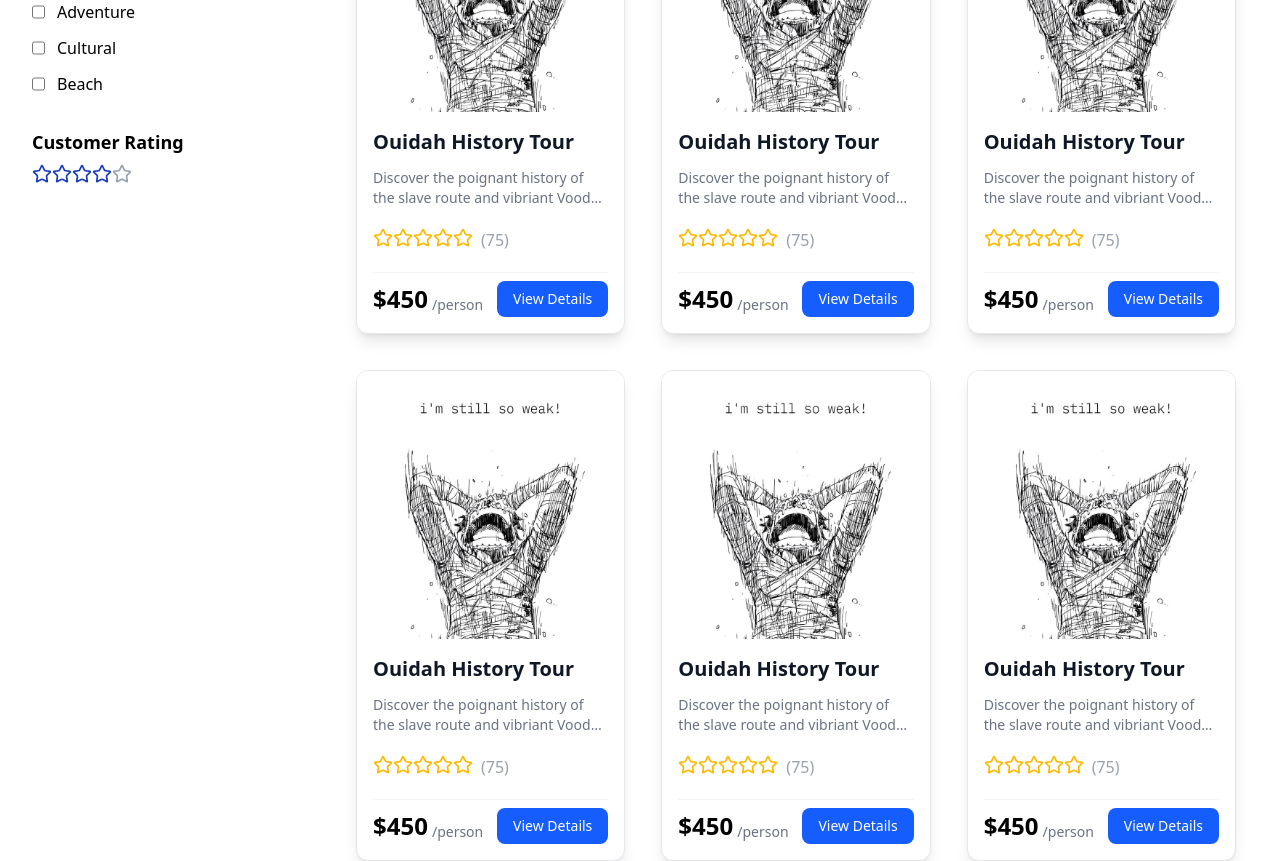
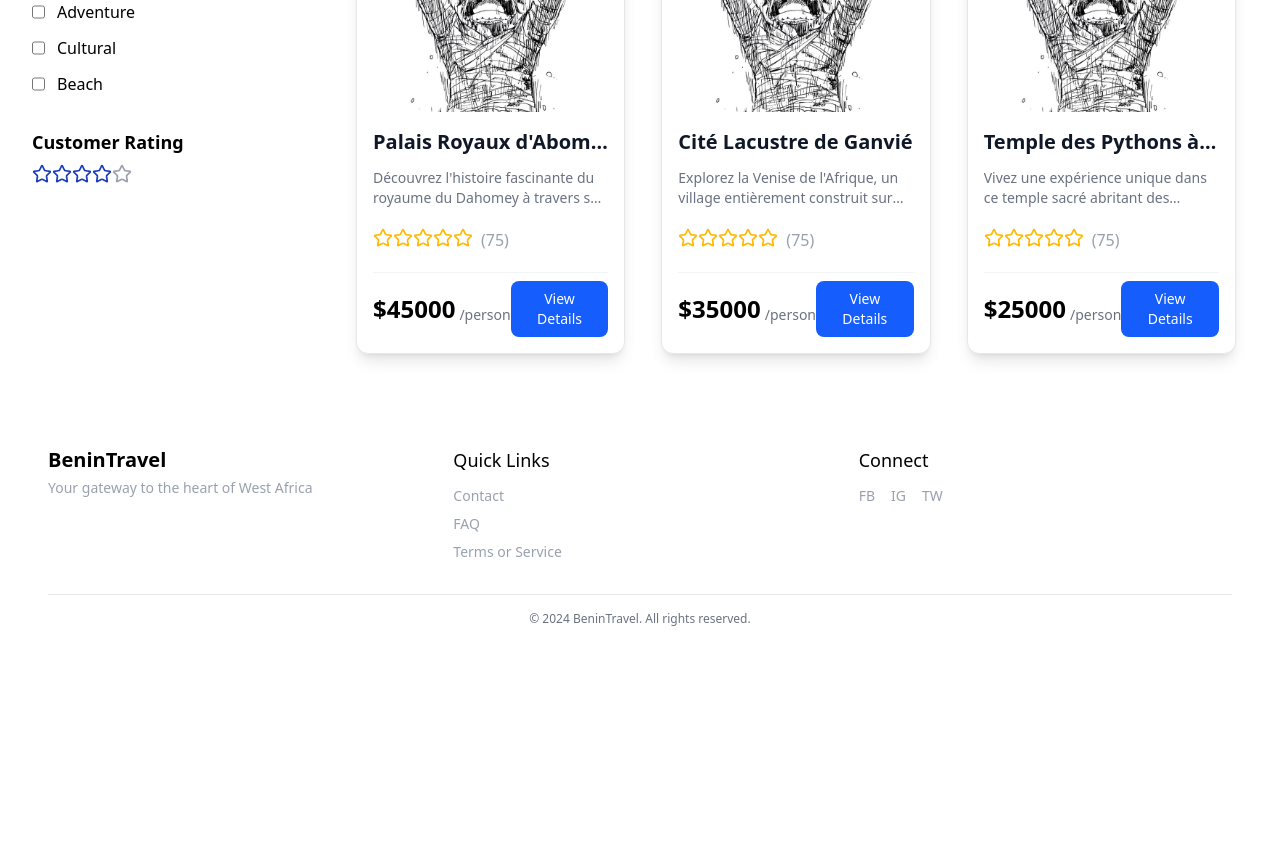
Before and after one commit to Eunock-web/BeninTravel, a React (Vite) app: page / in a window 1280 px wide. Shown: the part 760-1621 px from the top of the page. After the commit the page ends 1435 px from the top, so only its background shows below. Built offline with nearby package versions, Linux system fonts and the light colour scheme.

Commit message:
Finalisation complete du front de la page Home

```diff
--- a/src/components/pages/Home/Main.tsx
+++ b/src/components/pages/Home/Main.tsx
@@ -1,5 +1,32 @@
 import Card from "../../Utils/Card";
 import { Star } from "lucide-react";
+
+const voyagesCulturels = [
+  {
+    voyageTitre: "Palais Royaux d'Abomey",
+    voyageDescription: "Découvrez l'histoire fascinante du royaume du Dahomey à travers ses palais historiques classés au patrimoine mondial de l'UNESCO.",
+    voyagePrix: 45000,
+    voyageImage: "src/images/One Piece - manga wallpaper.jfif",
+    rang: <Star size={ 20 } className=" text-blue-800 " />,
+    nombreRang: 127
+  },
+  {
+    voyageTitre: "Cité Lacustre de Ganvié",
+    voyageDescription: "Explorez la Venise de l'Afrique, un village entièrement construit sur pilotis au milieu du lac Nokoué.",
+    voyagePrix: 35000,
+    voyageImage: "src/images/One Piece - manga wallpaper.jfif",
+    rang: <Star size={ 20 } className=" text-blue-800 " />,
+    nombreRang: 203
+  },
+  {
+    voyageTitre: "Temple des Pythons à Ouidah",
+    voyageDescription: "Vivez une expérience unique dans ce temple sacré abritant des dizaines de pythons royaux vénérés.",
+    voyagePrix: 25000,
+    voyageImage: "src/images/One Piece - manga wallpaper.jfif",
+    rang: <Star size={ 20 } className=" text-blue-800 " />,
+    nombreRang: 156
+  }
+];
 
 function Main() {
     return (
@@ -51,12 +78,12 @@ function Main() {
             <section className="lg:col-span-3">
                 <div className="grid grid-cols-1 md:grid-cols-2 xl:grid-cols-3 gap-3">
 
-                    <Card voyageTitre="Ouidah History Tour" voyageDescription="Discover the poignant history of the slave route and vibriant Voodoo culture" voyagePrix={450} voyageImage="src/images/One Piece - manga wallpaper.jfif" />
-                    <Card voyageTitre="Ouidah History Tour" voyageDescription="Discover the poignant history of the slave route and vibriant Voodoo culture" voyagePrix={450} voyageImage="src/images/One Piece - manga wallpaper.jfif" />
-                    <Card voyageTitre="Ouidah History Tour" voyageDescription="Discover the poignant history of the slave route and vibriant Voodoo culture" voyagePrix={450} voyageImage="src/images/One Piece - manga wallpaper.jfif" />
-                    <Card voyageTitre="Ouidah History Tour" voyageDescription="Discover the poignant history of the slave route and vibriant Voodoo culture" voyagePrix={450} voyageImage="src/images/One Piece - manga wallpaper.jfif" />
-                    <Card voyageTitre="Ouidah History Tour" voyageDescription="Discover the poignant history of the slave route and vibriant Voodoo culture" voyagePrix={450} voyageImage="src/images/One Piece - manga wallpaper.jfif" />
-                    <Card voyageTitre="Ouidah History Tour" voyageDescription="Discover the poignant history of the slave route and vibriant Voodoo culture" voyagePrix={450} voyageImage="src/images/One Piece - manga wallpaper.jfif" />
+                    {
+                        voyagesCulturels.map((elts,index) =>
+                            <Card voyageTitre= { elts.voyageTitre} voyageDescription={elts.voyageDescription} voyagePrix={elts.voyagePrix} voyageImage={elts.voyageImage} key={index} />
+                        )
+                    }
+
                 </div>
             </section>
         </div>
```
